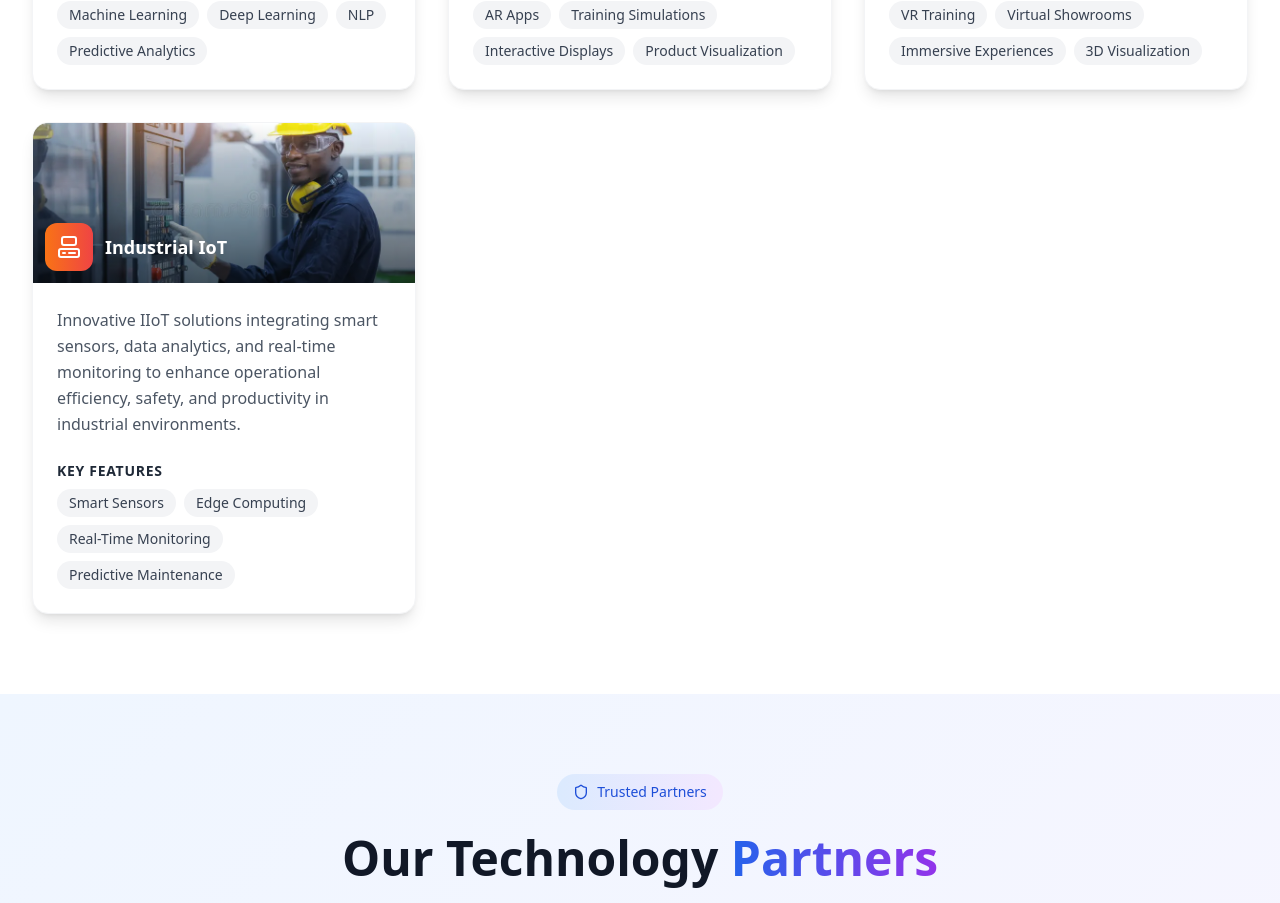
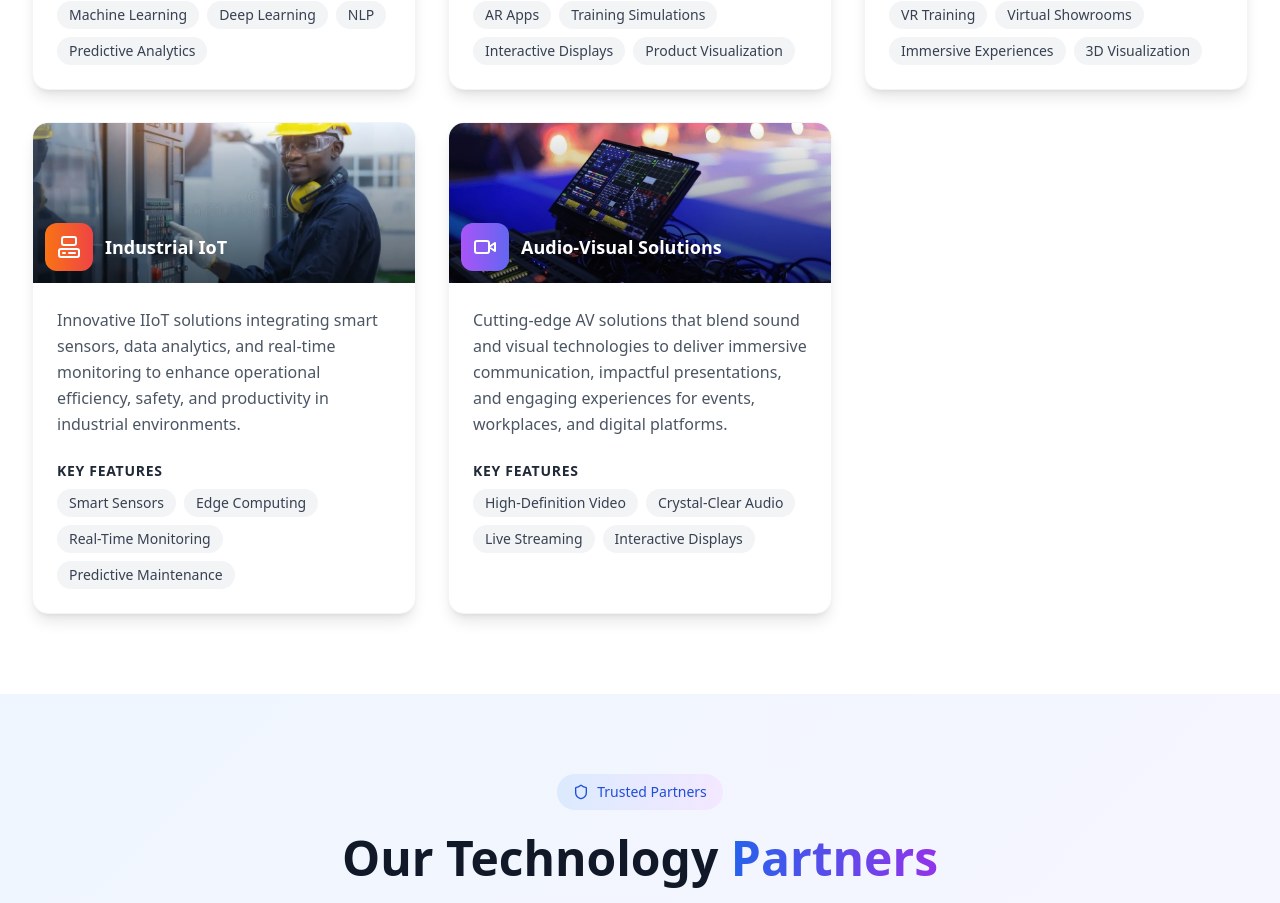
Before and after one commit to BBSoman/Website, a React (Vite) app: page / in a window 1280 px wide. Shown: the part 1520-2423 px from the top of the page. Built offline with nearby package versions, Linux system fonts and the light colour scheme.

Commit message:
Services.tsx

```diff
--- a/src/components/Services.tsx
+++ b/src/components/Services.tsx
@@ -1,5 +1,5 @@
 import React from 'react';
-import { Brain, Eye, Zap, Lightbulb, ComputerIcon } from 'lucide-react';
+import { Brain, Eye, Zap, Lightbulb, ComputerIcon, Video } from 'lucide-react';
 
 const Services: React.FC = () => {
   const services = [
@@ -59,6 +59,20 @@ const Services: React.FC = () => {
       gradient: 'from-orange-500 to-red-500',
       image: 'industry.jpg',
     },
+     {
+  icon: Video,
+  title: 'Audio-Visual Solutions',
+  description:
+    'Cutting-edge AV solutions that blend sound and visual technologies to deliver immersive communication, impactful presentations, and engaging experiences for events, workplaces, and digital platforms.',
+  features: [
+    'High-Definition Video',
+    'Crystal-Clear Audio',
+    'Live Streaming',
+    'Interactive Displays',
+  ],
+  gradient: 'from-purple-500 to-indigo-500',
+  image: 'av.jpg',
+},
   ];
 
   return (
```
